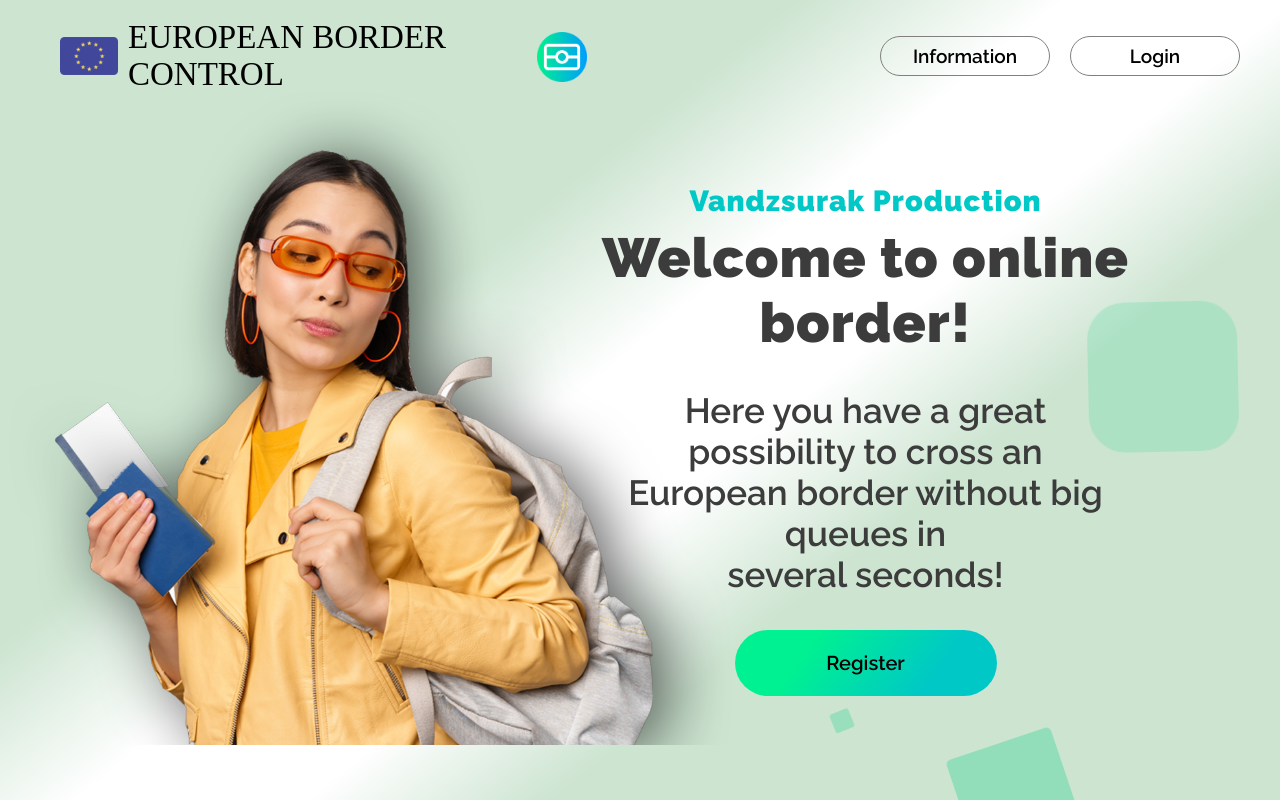
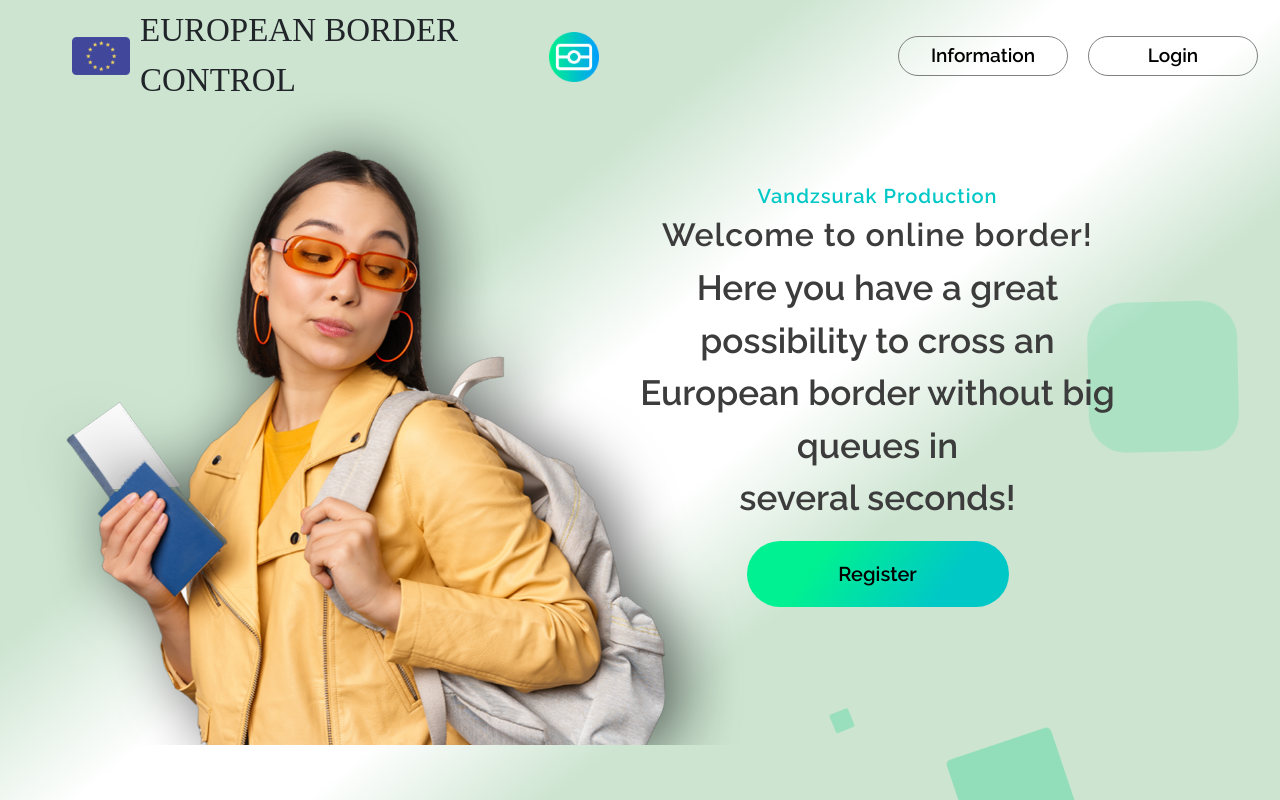
Before and after one commit to kiril-vandzsurak/european-online-border, a React (Create React App) app: page / in a window 1280 px wide. Built offline with nearby package versions, Linux system fonts and the light colour scheme; a web font is replaced by a local one.

Commit message:
minor changes

```diff
--- a/src/App.js
+++ b/src/App.js
@@ -1,6 +1,7 @@
 import { BrowserRouter, Routes, Route } from "react-router-dom";
 import WelcomePage from "./components/WelcomePage/WelcomePage";
 import RegisterPage from "./components/RegisterPage/RegisterPage";
+import "bootstrap/dist/css/bootstrap.min.css";
 
 function App() {
   return (
--- a/src/components/RegisterPage/RegisterPage.jsx
+++ b/src/components/RegisterPage/RegisterPage.jsx
@@ -14,7 +14,7 @@ const RegisterPage = () => {
     setIsLoading(true);
     setTimeout(() => {
       setIsLoading(false);
-    }, 2000);
+    }, 100);
   }, []);
 
   return (
@@ -76,13 +76,15 @@ const RegisterPage = () => {
                   </div>
                 </div>
               </Col>
+            </Row>
+            <Row>
               <Col>
                 <h3>Create an account</h3>
               </Col>
-            </Row>
-            <Row>
-              <Col></Col>
-              <Col></Col>
+              <div>
+                <Col></Col>
+                <Col></Col>
+              </div>
             </Row>
           </Container>
         </div>
--- a/src/components/WelcomePage/WelcomePage.jsx
+++ b/src/components/WelcomePage/WelcomePage.jsx
@@ -20,9 +20,10 @@ const WelcomePage = () => {
         <div></div>
       </div>
       <div className={styles.upperNavbar}>
-        <Container className={styles.containerWelcome}>
-          <Row className={styles.rowDirection}>
-            <Col>
+        <Container fluid className="d-flex justify-content-between">
+          <Row>
+            <Col className={styles.rowDirection}>
+              <div>
                 <img
                   style={{
                     display: "block",
@@ -32,9 +33,9 @@ const WelcomePage = () => {
                   src={window.location.origin + "/european-union.png"}
                   alt="img"
                 />
-            </Col>
-            <Col className={styles.labelName}>EUROPEAN BORDER CONTROL</Col>
-            <Col>
+              </div>
+              <div className={styles.labelName}>EUROPEAN BORDER CONTROL</div>
+              <div>
                 <img
                   style={{
                     display: "block",
@@ -45,6 +46,7 @@ const WelcomePage = () => {
                   src={window.location.origin + "/biometry.png"}
                   alt="img"
                 />
+              </div>
             </Col>
             <Col>
               <button className={styles.smallInfo}>
@@ -52,14 +54,16 @@ const WelcomePage = () => {
               </button>
             </Col>
           </Row>
-          <Row className={styles.buttonsRow}>
-            <button>Information</button>
-            <button>Login</button>
+          <Row>
+            <div className="d-flex align-items-center mr-5">
+              <button className={styles.upperButtons}>Information</button>
+              <button className={styles.upperButtons}>Login</button>
+            </div>
           </Row>
         </Container>
       </div>
       <div>
-        <Container>
+        <Container fluid>
           <Row className={styles.rowBottom}>
             <Col className={styles.womanImg}>
               <img
@@ -67,7 +71,7 @@ const WelcomePage = () => {
                 alt="img"
               />
             </Col>
-            <Col>
+            <Col className="test">
               <div className={styles.mainTextStyling}>
                 <div className={styles.downInfo}>
                   <h5>Vandzsurak Production</h5>
--- a/src/components/WelcomePage/WelcomePage.module.css
+++ b/src/components/WelcomePage/WelcomePage.module.css
@@ -135,19 +135,18 @@
   font-family: "Phudu", cursive;
 }
 
-.containerWelcome {
+/* .containerWelcome {
   flex-direction: row;
   display: flex;
-  justify-content: space-between;
-}
+} */
 
-.buttonsRow {
+/* .buttonsRow {
   align-items: center;
   display: flex;
-  margin-right: 30px;
-}
+  margin-right: 20px;
+} */
 
-.buttonsRow button {
+.upperButtons {
   height: 40px;
   width: 170px;
   border: 1px grey solid;
@@ -188,6 +187,7 @@ h2 {
   font-family: "Raleway", sans-serif;
   margin: 0;
   letter-spacing: 1px;
+  font-weight: 900;
 }
 
 h5 {
@@ -196,7 +196,7 @@ h5 {
 }
 
 h2 {
-  font-size: 55px;
+  font-size: 50px;
   color: rgb(60, 60, 60);
   margin-top: 7px;
 }
@@ -285,6 +285,10 @@ background: linear-gradient(307deg, rgba(0,241,145,1) 27%, rgba(0,200,198,1) 75%
 
 .mobileButtons {
   display: none;
+}
+
+.test {
+  color: red;
 }
 
 /* Extra Small */
@@ -485,6 +489,12 @@ background: linear-gradient(307deg, rgba(0,241,145,1) 27%, rgba(0,200,198,1) 75%
   }
 }
 
+@media only screen and (min-width: 993px) and (max-width: 1023px) {
+  .test {
+    width: 30px;
+  }
+}
+
 /* Medium <-> Large */
 @media only screen and (min-width: 768px) and (max-width: 992px) {
   .buttonsRow {
```
Lines whose indentation alone changed are shown as unchanged.
